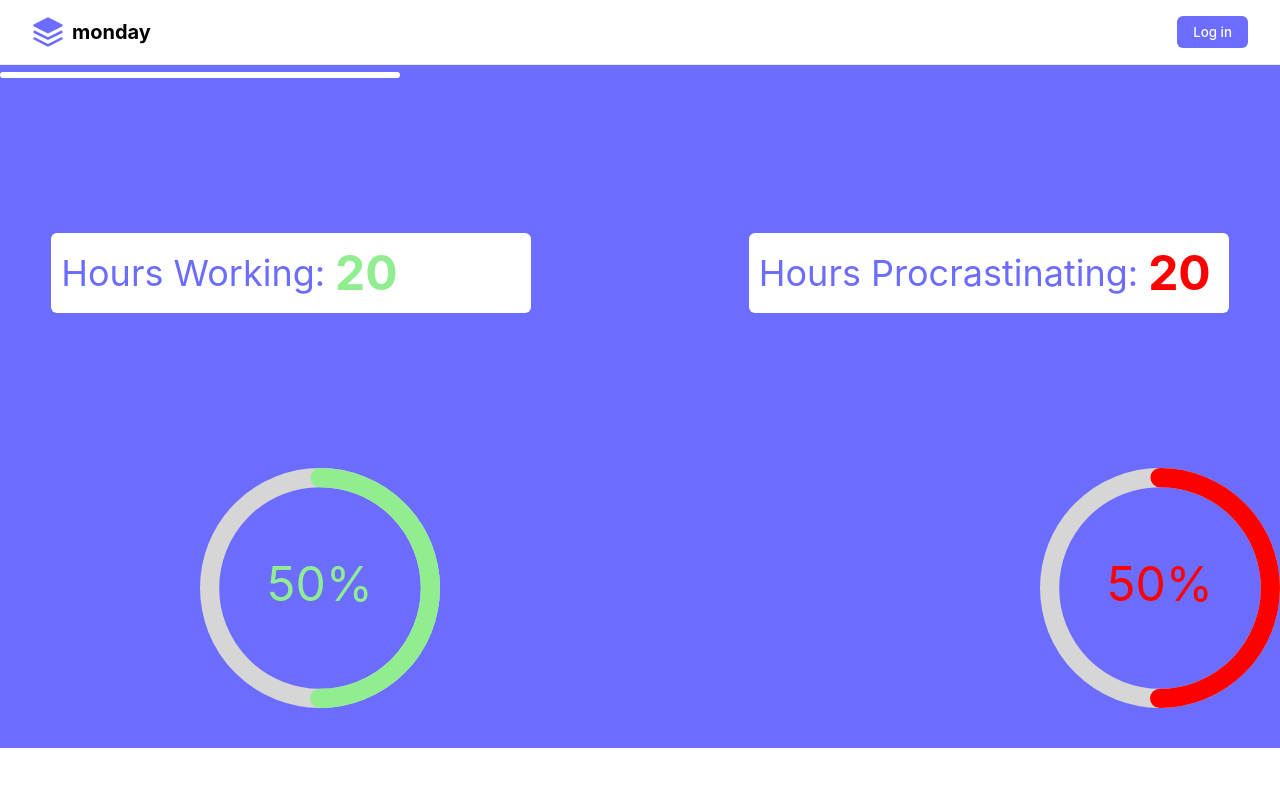
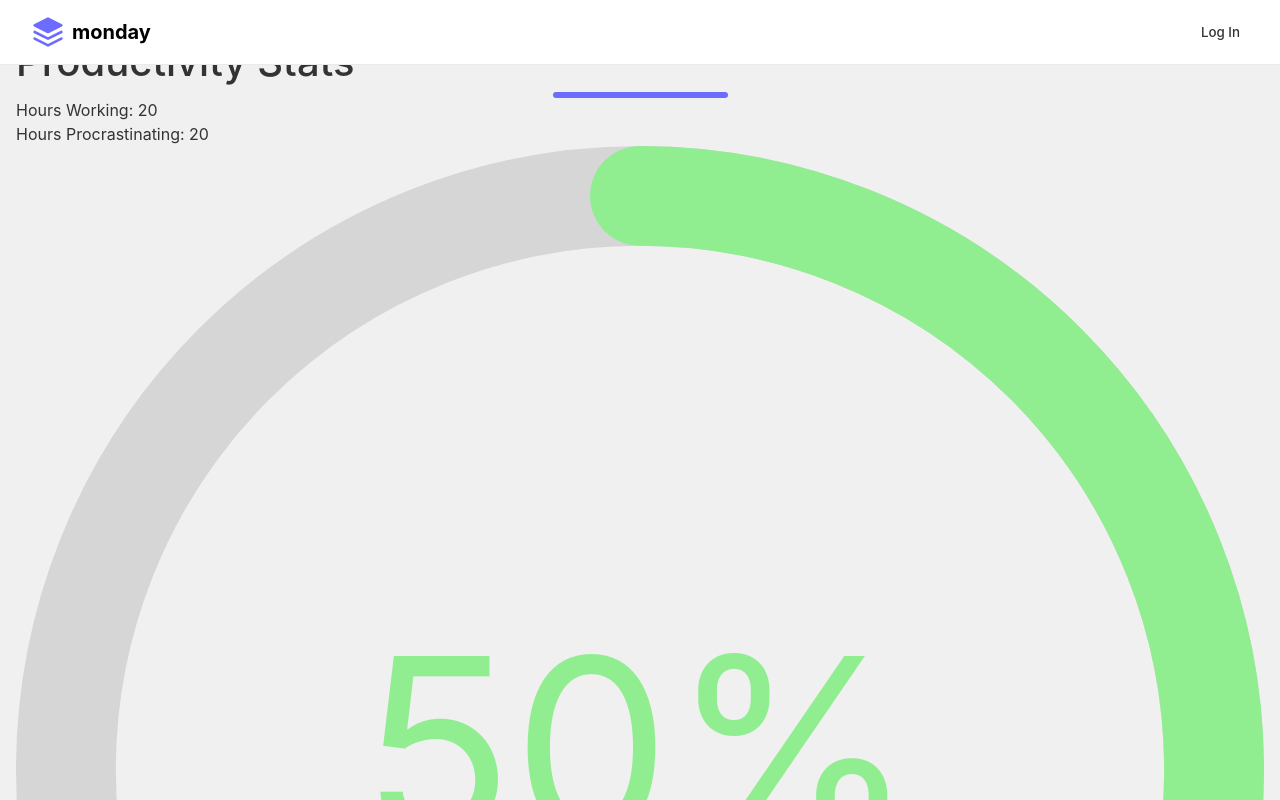
Before and after one commit to logan-yee/literal-academic-weapon, a React (Create React App) app in the folder frontend/: page /stats in a window 1280 px wide. Shown: the top 800 px of the page. Built offline with nearby package versions, Linux system fonts and the light colour scheme.

Commit message:
fixed login

```diff
--- a/frontend/src/Components/LoginSignup/LoginSignup.css
+++ b/frontend/src/Components/LoginSignup/LoginSignup.css
@@ -3,9 +3,9 @@
     display: flex;
     flex-direction: column;
     margin: auto;
-    background-color: #6c6cff;
-    color: white;
-    padding-bottom: 30px;
+    background-color: #f0f0f0;
+    color: #333;
+    padding: 2rem 1rem;
 
 }
 
@@ -13,6 +13,8 @@
 
     display: flex;
     flex-direction: column;
+    align-items: center;
+    text-align: center;
     gap: 9px;
     width: 100%;
     margin-top: 50px;
@@ -21,9 +23,10 @@
 
 .text {
 
-    color: #6c6cff;
+    color: #333;
     font-size: 2.5rem;
-    font-weight: bold;
+    font-weight: 500;
+    transition: color 0.3s ease;
 
 }
 
@@ -31,8 +34,9 @@
 
     width: 175px;
     height: 6px;
-    background: white;
+    background: #6c6cff;
     border-radius: 6px;
+    margin: 0 auto;
 
 }
 
@@ -40,9 +44,9 @@
 
     margin-top: 55px;
     display: flex;
-    color: white;
+    color: #333;
     flex-direction: column;
-    gap: 25px;
+    gap: 0;
 
 }
 
@@ -52,17 +56,48 @@
     align-items: center;
     margin: auto;
     width: 480px;
-    height: 80px;
-    color: #6c6cff;
-    background: #eaeaea;
+    height: 60px;
+    color: #333;
+    background: #ffffff;
     border-radius: 0.375rem;
+    transition: all 0.3s ease;
+    padding: 0 1.5rem;
+    gap: 1rem;
+    margin-bottom: 0;
 
 }
 
+.field:hover {
+    box-shadow: 0 2px 4px rgba(0, 0, 0, 0.1);
+}
+
+.field label {
+    font-weight: 500;
+    min-width: 100px;
+}
+
+.field input {
+    flex: 1;
+    border: none;
+    outline: none;
+    height: 40px;
+    font-size: 1rem;
+    color: #333;
+    background: transparent;
+    padding: 0.5rem;
+}
+
+.field input::placeholder {
+    color: #999;
+}
+
 .form {
-
-    margin-left: 20px;
-
+    margin-left: calc(1.5rem + 100px);
+    color: #ff6b6b;
+    font-size: 0.875rem;
+    min-height: 20px;
+    margin-top: 0.25rem;
+    margin-bottom: 0.75rem;
 }
 
 .submit-container {
@@ -80,11 +115,18 @@
     align-items: center;
     width: 220px;
     height: 59px;
-    color: #6c6cff;
-    background: white;
+    color: #333;
+    background: #ffffff;
     border-radius: 0.375rem;
     font-size: 1.125rem;
-    font-weight: 600;
+    font-weight: 500;
     cursor: pointer;
+    transition: all 0.3s ease;
 
 }
+
+.submit:hover {
+    color: #ffffff;
+    background: #6c6cff;
+    box-shadow: 0 2px 4px rgba(0, 0, 0, 0.1);
+}
--- a/frontend/src/Components/LoginSignup/LoginSignup.jsx
+++ b/frontend/src/Components/LoginSignup/LoginSignup.jsx
@@ -1,11 +1,14 @@
 import { useState, useEffect } from "react";
 import "./LoginSignup.css";
+import { useNavigate } from "react-router-dom";
 
 function LoginSignup() {
+  const navigate = useNavigate();
   const initialValues = { username: "", email: "", password: "" };
   const [formValues, setFormValues] = useState(initialValues);
   const [formErrors, setFormErrors] = useState({});
   const [isSubmit, setIsSubmit] = useState(false);
+  const [isLoggedIn, setIsLoggedIn] = useState(false);
 
   const hardName = "Naufil";
   const hardEmail = "naufilansari05@gmail.com";
@@ -18,14 +21,27 @@ function LoginSignup() {
 
   const handleSubmit = (e) => {
     e.preventDefault();
+    if (isLoggedIn) {
+      // Handle logout
+      setIsLoggedIn(false);
+      setFormValues(initialValues);
+      setIsSubmit(false);
+      localStorage.removeItem('token'); // Clear the token
+      navigate('/');
+    } else {
+      // Handle login
       setFormErrors(validate(formValues));
       setIsSubmit(true);
+    }
   };
 
   useEffect(() => {
     console.log(formErrors);
     if (Object.keys(formErrors).length === 0 && isSubmit) {
       console.log(formValues);
+      setIsLoggedIn(true);
+      localStorage.setItem('token', 'dummy-token'); // Set a token
+      navigate('/dashboard');
     }
   }, [formErrors]);
   const validate = (values) => {
@@ -73,6 +89,8 @@ function LoginSignup() {
         <div className="header"><h1>Login Form</h1></div>
         <div className="underline"></div>
         <div className="ui-form">
+          {!isLoggedIn && (
+            <>
               <div className="field">
                 <label>Username: </label>
                 <input
@@ -106,7 +124,13 @@ function LoginSignup() {
                 />
               </div>
               <p className="form">{formErrors.password}</p>
-          <div className="submit-container"><button className="submit" onClick={handleSubmit}>Submit</button></div>
+            </>
+          )}
+          <div className="submit-container">
+            <button className="submit" onClick={handleSubmit}>
+              {isLoggedIn ? 'Log Out' : 'Log In'}
+            </button>
+          </div>
         </div>
       </form>
     </div>
--- a/frontend/src/Components/SiteHeader/SiteHeader.css
+++ b/frontend/src/Components/SiteHeader/SiteHeader.css
@@ -68,6 +68,17 @@
     gap: 1rem;
   }
 
+  .auth-buttons {
+    display: flex;
+    align-items: center;
+    gap: 1.5rem;
+    order: 1;
+  }
+
+  .menu-button {
+    order: 2;
+  }
+
   .login-link {
     display: none;
     text-decoration: none;
@@ -92,14 +103,37 @@
     background: #6c6cff;
     border: none;
     color: white;
+    transition: all 0.15s ease;
   }
 
-  .menu-button {
-    display: block;
+  .login-button {
     background: none;
     border: none;
+    color: #333;
+    font-weight: 500;
+    cursor: pointer;
     padding: 0.5rem;
-    cursor: pointer;
+    position: relative;
+    transition: color 0.15s ease;
+  }
+
+  .login-button::after {
+    content: '';
+    position: absolute;
+    width: 0;
+    height: 2px;
+    bottom: 0;
+    left: 0;
+    background-color: #6c6cff;
+    transition: width 0.15s ease;
+  }
+
+  .login-button:hover {
+    color: #6c6cff;
+  }
+
+  .login-button:hover::after {
+    width: 100%;
   }
 
   @media (min-width: 768px) {
--- a/frontend/src/Components/SiteHeader/SiteHeader.jsx
+++ b/frontend/src/Components/SiteHeader/SiteHeader.jsx
@@ -31,14 +31,28 @@ export function SiteHeader() {
     }
 
     checkAuth()
+    window.addEventListener('storage', checkAuth)
+
+    const interval = setInterval(checkAuth, 1000)
+
+    return () => {
+      window.removeEventListener('storage', checkAuth)
+      clearInterval(interval)
+    }
   }, [])
 
   const handleAccountClick = () => {
     if (isAuthenticated) {
-      navigate('/dashboard')
+      localStorage.removeItem('token')
+      setIsAuthenticated(false)
+      navigate('/')
     } else {
       navigate('/LoginSignup')
     }
+  }
+
+  const handleDashboardClick = () => {
+    navigate('/dashboard')
   }
 
   return (
@@ -74,12 +88,22 @@ export function SiteHeader() {
           </Link>
         </div>
         <div className="header-right">
-          <button
-            className="button button-primary"
-            onClick={handleAccountClick}
-          >
-            {isAuthenticated ? 'Go to my Dashboard' : 'Log in'}
-          </button>
+          <div className="auth-buttons">
+            <button
+              className="login-button"
+              onClick={handleAccountClick}
+            >
+              {isAuthenticated ? 'Log Out' : 'Log In'}
+            </button>
+            {isAuthenticated && (
+              <button
+                className="button button-primary"
+                onClick={handleDashboardClick}
+              >
+                My Dashboard
+              </button>
+            )}
+          </div>
           <button className="menu-button">
             <span className="menu-icon">☰</span>
           </button>
--- a/frontend/src/Components/Stats/Stats.css
+++ b/frontend/src/Components/Stats/Stats.css
@@ -1,103 +1,101 @@
-.container{
+.statistics-section {
+    background-color: #6c6cff;
+    padding: 4rem 2rem;
+    color: white;
+  }
 
+  .statistics-container {
+    max-width: 1400px;
+    margin: 0 auto;
     display: flex;
     flex-direction: column;
-    margin: auto;
-    background: #6c6cff;
-    padding-bottom: 30px;
-
   }
 
-.header {
-
+  .statistics-header {
     display: flex;
     flex-direction: column;
     align-items: center;
-    gap: 9px;
-    width: 100%;
-    margin-top: 30px;
-
+    gap: 1rem;
+    margin-bottom: 4rem;
   }
 
-.subsection {
-
-    margin-left: 10px;
-    font-size: 36px;
-
+  .statistics-title {
+    font-size: 2.25rem;
+    font-weight: 700;
   }
 
-.circles {
-
-    margin-top: 155px;
-    display: flex;
-    flex-direction: row;
-    gap: 400px;
-
+  .statistics-underline {
+    width: 100px;
+    height: 4px;
+    background: white;
+    border-radius: 2px;
   }
 
-.circle {
+  .statistics-circles {
+    display: flex;
+    justify-content: space-around;
+    margin-bottom: 4rem;
+  }
 
-    color: white;
+  .statistics-circle {
     width: 250px;
     height: 250px;
-    margin-left: 200px;
-
+    border-radius: 50%;
+    background: rgba(255, 255, 255, 0.2);
+    display: flex;
+    align-items: center;
+    justify-content: center;
   }
 
-.text {
-
-    color: white;
-    font-size: 48px;
+  .statistics-text {
+    font-size: 3rem;
     font-weight: 700;
-    margin: auto;
-
   }
 
-.underline {
-
-    width: 400px;
-    height: 6px;
-    background: white;
-    border-radius: 9px;
-
+  .statistics-stats {
+    display: flex;
+    justify-content: space-around;
   }
 
-.stats {
-
-    margin-top: 155px;
-    display: flex;
-    flex-direction: row;
-    gap: 115px;
-
-}
-
-.stat {
-
+  .statistics-stat {
     display: flex;
     align-items: center;
-    margin: auto;
-    width: 480px;
-    height: 80px;
     background: white;
     color: #6c6cff;
     border-radius: 6px;
-
+    padding: 1rem 2rem;
+    width: 300px;
   }
 
-.work-value {
-
-    color: lightgreen;
+  .statistics-work-value,
+  .statistics-proc-value {
     font-weight: bold;
-    margin-left: 10px;
-    font-size: 48px;
-
+    font-size: 2.5rem;
+    margin-right: 1rem;
   }
 
-.proc-value {
+  .statistics-work-value {
+    color: lightgreen;
+  }
 
+  .statistics-proc-value {
     color: red;
-    font-weight: bold;
-    margin-left: 10px;
-    font-size: 48px;
+  }
 
+  .statistics-label {
+    font-size: 1rem;
+    font-weight: 500;
   }
+
+  @media (max-width: 768px) {
+    .statistics-circles,
+    .statistics-stats {
+      flex-direction: column;
+      align-items: center;
+      gap: 2rem;
+    }
+
+    .statistics-stat {
+      width: 100%;
+    }
+  }
```
Lines whose indentation alone changed are shown as unchanged.
